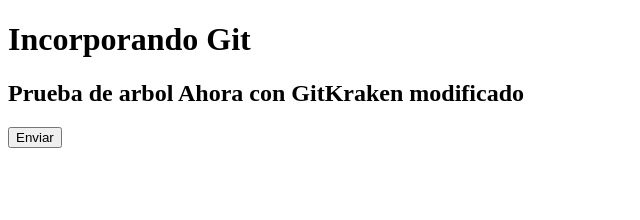
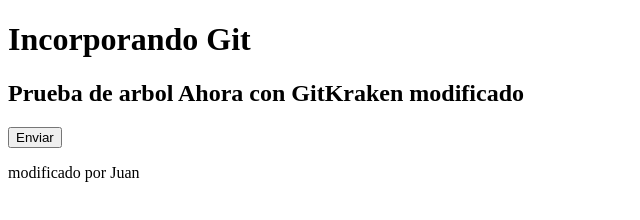
Before and after one commit to Davidhdezn/Pruebas-de-git, a plain HTML site: page PruebasGit/index.html in a window 1280 px wide. Shown: the whole page, without its empty margins (0-640 px from the left). Drawn offline with Linux system fonts and the light colour scheme.

Commit message:
Por Juan

```diff
--- a/PruebasGit/index.html
+++ b/PruebasGit/index.html
@@ -12,5 +12,6 @@
     <form action="#">
         <input type="button" value="Enviar">
     </form>
+    <p>modificado por Juan</p>
 </body>
 </html>
```
